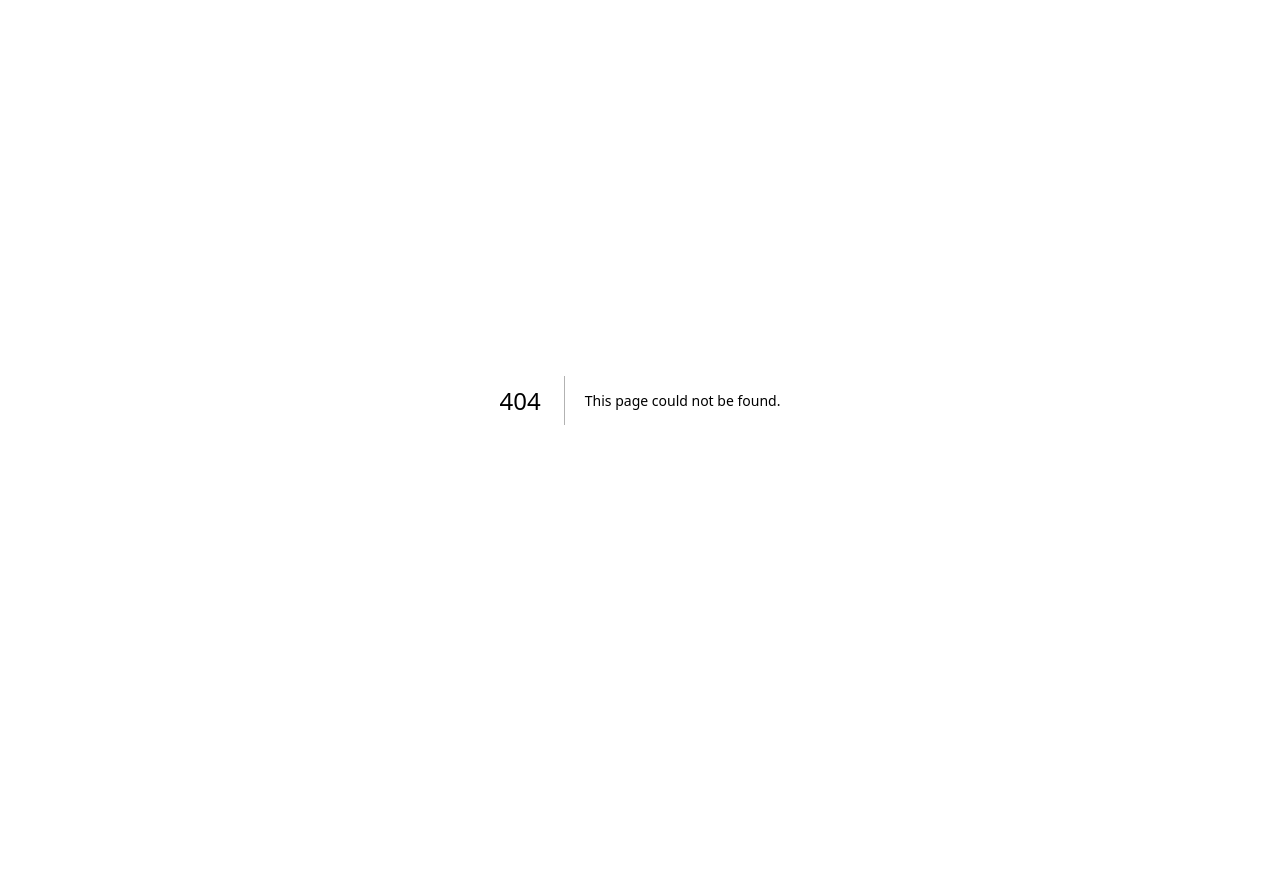
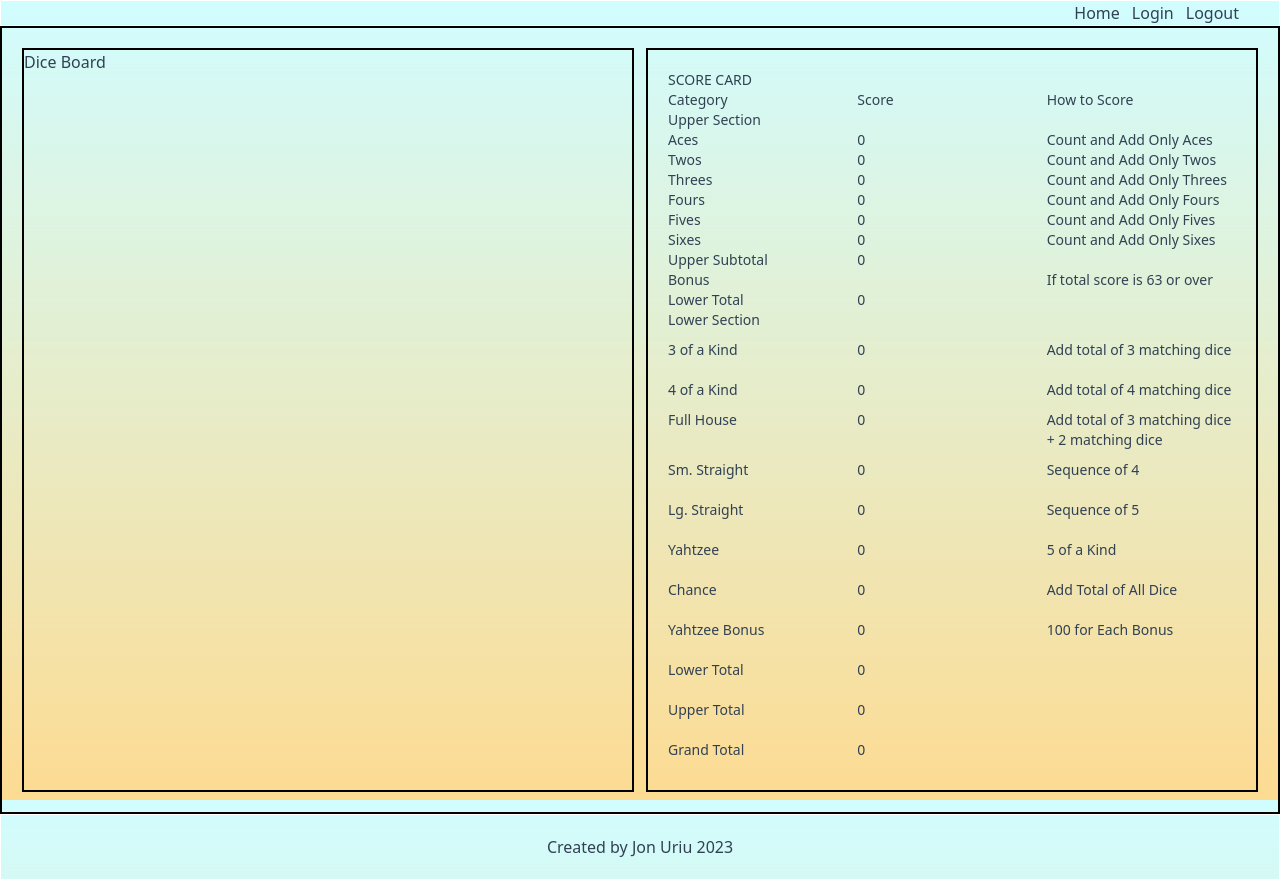
Before and after one commit to jduriu/yahtzee, a Next.js app in the folder yahtzee-front/: page /play in a window 1280 px wide. Before the commit this address had no page. Before the commit the page ends 800 px from the top, so only its background shows below. Built offline with nearby package versions, Linux system fonts and the light colour scheme.

Commit message:
create initial scorecard sections

```diff
--- a/yahtzee-front/app/(game)/layout.tsx
+++ b/yahtzee-front/app/(game)/layout.tsx
@@ -11,7 +11,7 @@ export default function GameLayout({
     <body className="w-screen h-screen">
       <div className="w-full h-full flex flex-col justify-between">
         <Header/>
-        <main>
+        <main className="h-full">
           {children}
         </main>
         <Footer/>
--- /dev/null
+++ b/yahtzee-front/app/(game)/play/_components/DiceBoard.tsx
@@ -0,0 +1,5 @@
+export default function DiceBoard() {
+  return (
+    <div>Dice Board</div>
+  )
+}
--- /dev/null
+++ b/yahtzee-front/app/(game)/play/_components/ScoreCard.tsx
@@ -0,0 +1,168 @@
+'use client'
+
+import { useState } from 'react'
+
+export default function ScoreCard() {
+
+  const getUpperSubtotal = () => {
+    const initialValue = 0
+    const values = [aces, twos, threes, fours, fives, sixes]
+    const subtotal = values.reduce((acc, val) => acc + val, initialValue)
+    return subtotal
+  }
+  const getUpperTotal = () => {
+    if (bonus) {
+      return upperSubTotal + 35
+    } else {
+      return upperSubTotal
+    }
+  }
+
+  const getLowerTotal = () => {
+    const initialValue = 0
+    const values  = [threeOfKind, fourOfKind, fullHouse, smStraight, lgStraight, yahtzee]
+    const subtotal = values.reduce((acc, val) => acc + val, initialValue)
+    return subtotal + (yahtzeeBonus * 100)
+  }
+
+  const getGrandTotal = () => {
+    return upperTotal + lowerTotal
+  }
+
+  const [aces, setAces] = useState(0)
+  const [twos, setTwos] = useState(0)
+  const [threes, setThrees] = useState(0)
+  const [fours, setFours] = useState(0)
+  const [fives, setFives] = useState(0)
+  const [sixes, setSixes] = useState(0)
+  const [bonus, setBonus] = useState(false)
+  const [upperSubTotal, setUpperSubTotal] = useState(getUpperSubtotal)
+  const [upperTotal, setUpperTotal] = useState(getUpperTotal)
+
+  const [threeOfKind, setThreeOfKind] = useState(0)
+  const [fourOfKind, setFourOfKind] = useState(0)
+  const [fullHouse, setFullHouse] = useState(0)
+  const [smStraight, setSmStraight] = useState(0)
+  const [lgStraight, setLgStraight] = useState(0)
+  const [yahtzee, setYahtzee] = useState(0)
+  const [chance, setChance] = useState(0)
+  const [yahtzeeBonus, setYahtzeeBonus] = useState(0)
+  const [lowerTotal, setLowerTotal] = useState(getLowerTotal)
+  const [grandTotal, setGrandTotal] = useState(getGrandTotal)
+
+  return (
+    <div className="w-full h-full p-5 text-sm">
+      <div>SCORE CARD</div>
+      <div className="grid grid-cols-3">
+        <div>Category</div>
+        <div>Score</div>
+        <div>How to Score</div>
+      </div>
+
+      <div>Upper Section</div>
+
+      <div className="grid grid-rows-9 auto-rows-min">
+        <div className="grid grid-cols-3">
+          <div>Aces</div>
+          <div>{aces}</div>
+          <div>Count and Add Only Aces</div>
+        </div>
+        <div className="grid grid-cols-3">
+          <div>Twos</div>
+          <div>{twos}</div>
+          <div>Count and Add Only Twos</div>
+        </div>
+        <div className="grid grid-cols-3">
+          <div>Threes</div>
+          <div>{threes}</div>
+          <div>Count and Add Only Threes</div>
+        </div>
+        <div className="grid grid-cols-3">
+          <div>Fours</div>
+          <div>{fours}</div>
+          <div>Count and Add Only Fours</div>
+        </div>
+        <div className="grid grid-cols-3">
+          <div>Fives</div>
+          <div>{fives}</div>
+          <div>Count and Add Only Fives</div>
+        </div>
+        <div className="grid grid-cols-3">
+          <div>Sixes</div>
+          <div>{sixes}</div>
+          <div>Count and Add Only Sixes</div>
+        </div>
+        <div className="grid grid-cols-3">
+          <div>Upper Subtotal</div>
+          <div>{upperSubTotal}</div>
+        </div>
+        <div className="grid grid-cols-3">
+          <div>Bonus</div>
+          <div>{bonus}</div>
+          <div>If total score is 63 or over</div>
+        </div>
+        <div className="grid grid-cols-3">
+          <div>Lower Total</div>
+          <div>{lowerTotal}</div>
+        </div>
+      </div>
+
+      <div>Lower Section</div>
+
+      <div className="grid grid-rows-11 items-center">
+        <div className="grid grid-cols-3">
+          <div>3 of a Kind</div>
+          <div>{threeOfKind}</div>
+          <div>Add total of 3 matching dice</div>
+        </div>
+        <div className="grid grid-cols-3">
+          <div>4 of a Kind</div>
+          <div>{fourOfKind}</div>
+          <div>Add total of 4 matching dice</div>
+        </div>
+        <div className="grid grid-cols-3">
+          <div>Full House</div>
+          <div>{fullHouse}</div>
+          <div>Add total of 3 matching dice + 2 matching dice</div>
+        </div>
+        <div className="grid grid-cols-3">
+          <div>Sm. Straight</div>
+          <div>{smStraight}</div>
+          <div>Sequence of 4</div>
+        </div>
+        <div className="grid grid-cols-3">
+          <div>Lg. Straight</div>
+          <div>{lgStraight}</div>
+          <div>Sequence of 5</div>
+        </div>
+        <div className="grid grid-cols-3">
+          <div>Yahtzee</div>
+          <div>{yahtzee}</div>
+          <div>5 of a Kind</div>
+        </div>
+        <div className="grid grid-cols-3">
+          <div>Chance</div>
+          <div>{chance}</div>
+          <div>Add Total of All Dice</div>
+        </div>
+        <div className="grid grid-cols-3">
+          <div>Yahtzee Bonus</div>
+          <div>{yahtzeeBonus * 100}</div>
+          <div>100 for Each Bonus</div>
+        </div>
+        <div className="grid grid-cols-3">
+          <div>Lower Total</div>
+          <div>{lowerTotal}</div>
+        </div>
+        <div className="grid grid-cols-3">
+          <div>Upper Total</div>
+          <div>{upperTotal}</div>
+        </div>
+        <div className="grid grid-cols-3">
+          <div>Grand Total</div>
+          <div>{grandTotal}</div>
+        </div>
+      </div>
+    </div>
+  )
+}
--- /dev/null
+++ b/yahtzee-front/app/(game)/play/page.tsx
@@ -0,0 +1,15 @@
+import DiceBoard from "./_components/DiceBoard";
+import ScoreCard from "./_components/ScoreCard";
+
+export default function Play() {
+  return (
+    <div className="w-full h-full flex gap-3 p-5 border-2 border-black">
+      <div className="w-1/2 h-full border-2 border-black">
+        <DiceBoard/>
+      </div>
+      <div className="w-1/2 h-full border-2 border-black">
+        <ScoreCard/>
+      </div>
+    </div>
+  )
+}
--- a/yahtzee-front/app/(game)/start/_components/StartForm.tsx
+++ b/yahtzee-front/app/(game)/start/_components/StartForm.tsx
@@ -11,14 +11,24 @@ export default function StartForm() {
   }
 
   return (
-    <div className="flex flex-col gap-3 items-center">
-      <div className="text-3xl">Play Mode</div>
-      <button
-        className="text-2xl border-2 border-black rounded-lg bg-blue-300 py-2 px-3"
-        onClick={createNewGame}
-      >
-        Single Player
-      </button>
+    <div className="flex flex-col gap-6 items-center">
+      <div className="text-3xl font-bold">Play Mode</div>
+      <div className="flex gap-3">
+        <button
+          className="text-2xl border-2 border-black rounded-lg bg-blue-300 py-2 px-3 hover:text-black"
+          onClick={createNewGame}
+        >
+          Single Player
+        </button>
+        <button
+          className="flex flex-col items-center
+          bg-gray-300 py-2 px-3 text-gray-600
+          text-2xl border-2 border-black rounded-lg"
+        >
+          <div>Multi-Player</div>
+          <div className="text-sm">(In development)</div>
+        </button>
+      </div>
     </div>
   )
 }
```
